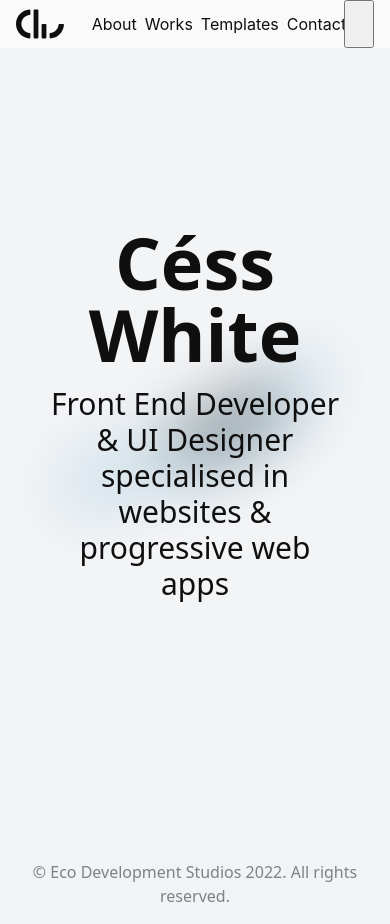
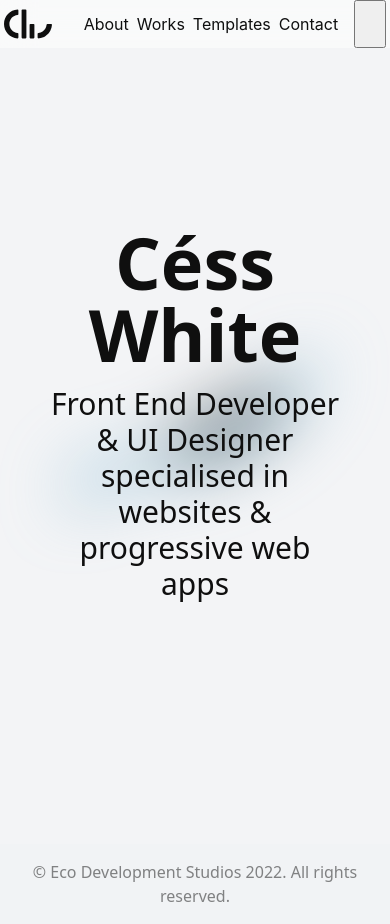
Before and after one commit to cesswhite/personal-website-v2, a Nuxt app: page / in a window 390 px wide. Built offline with nearby package versions, Linux system fonts and the light colour scheme.

Commit message:
[FIX] - Padding in mobile

```diff
--- a/components/App/Header.vue
+++ b/components/App/Header.vue
@@ -1,13 +1,13 @@
 <template>
   <header
-    class="bg-light-50/60 border-b-1 border-dark-900 w-full grid px-4 top-0 z-1 grid-cols-12 backdrop-blur-lg fixed items-center justify-between dark:bg-dark-900/80 dark:border-light-50">
+    class="bg-light-50/60 border-b-1 border-dark-900 w-full grid px-1 top-0 z-1 grid-cols-12 backdrop-blur-lg fixed items-center justify-between lg:px-4 dark:bg-dark-900/80 dark:border-light-50">
     <div class="border-r-1 border-dark-900 col-span-2 dark:border-light-50">
       <NuxtLink to="/">
         <AppLogo />
       </NuxtLink>
     </div>
     <div class="flex h-full border-r-1 border-dark-900 px-4 col-span-9 items-center dark:border-light-50">
-      <nav class="flex w-full text-dark-900 gap-2 items-center justify-start dark:text-light-50">
+      <nav class="flex w-full text-dark-900 gap-2 items-center justify-start overflow-x-scroll dark:text-light-50">
         <NuxtLink to="/about">
           About
         </NuxtLink>
```
